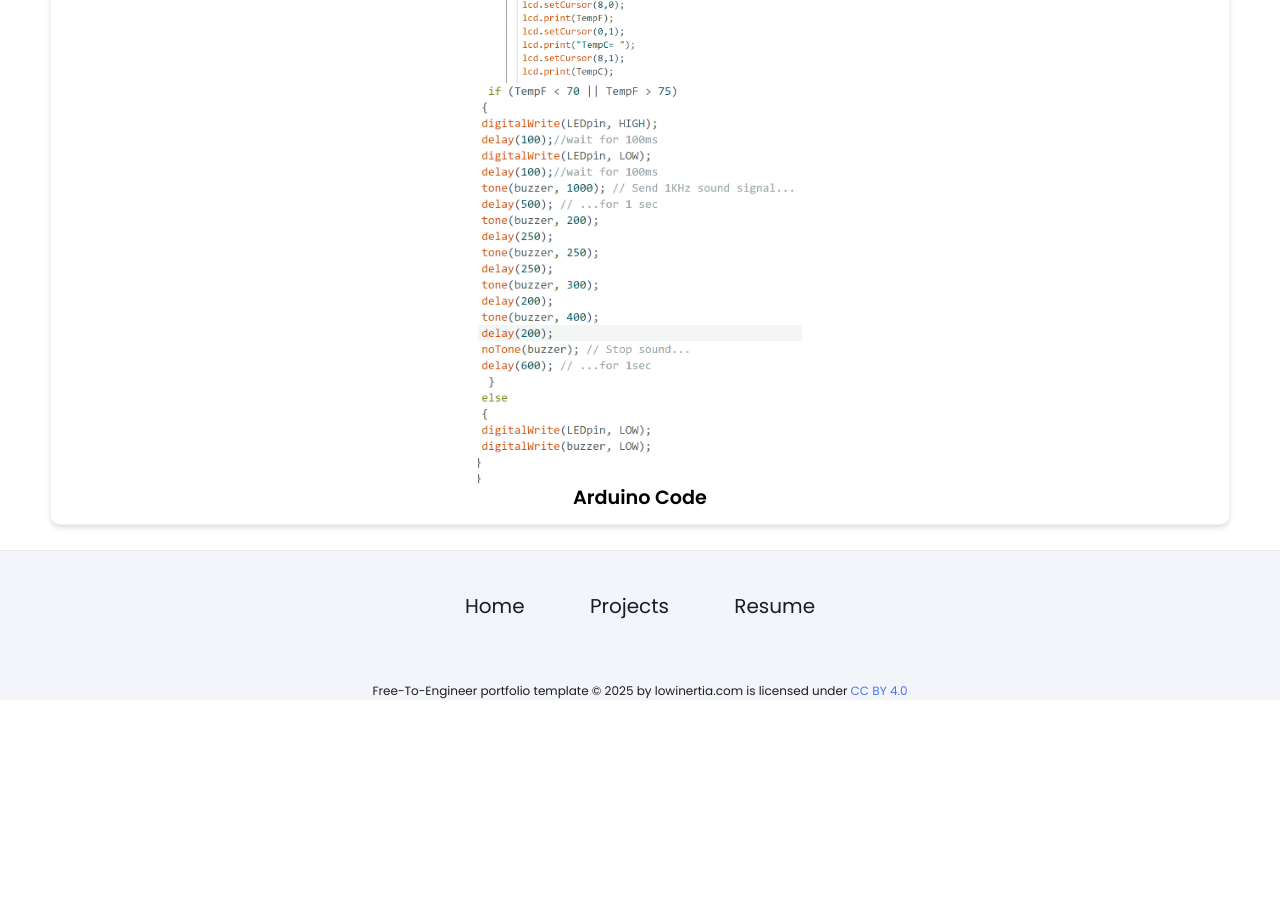
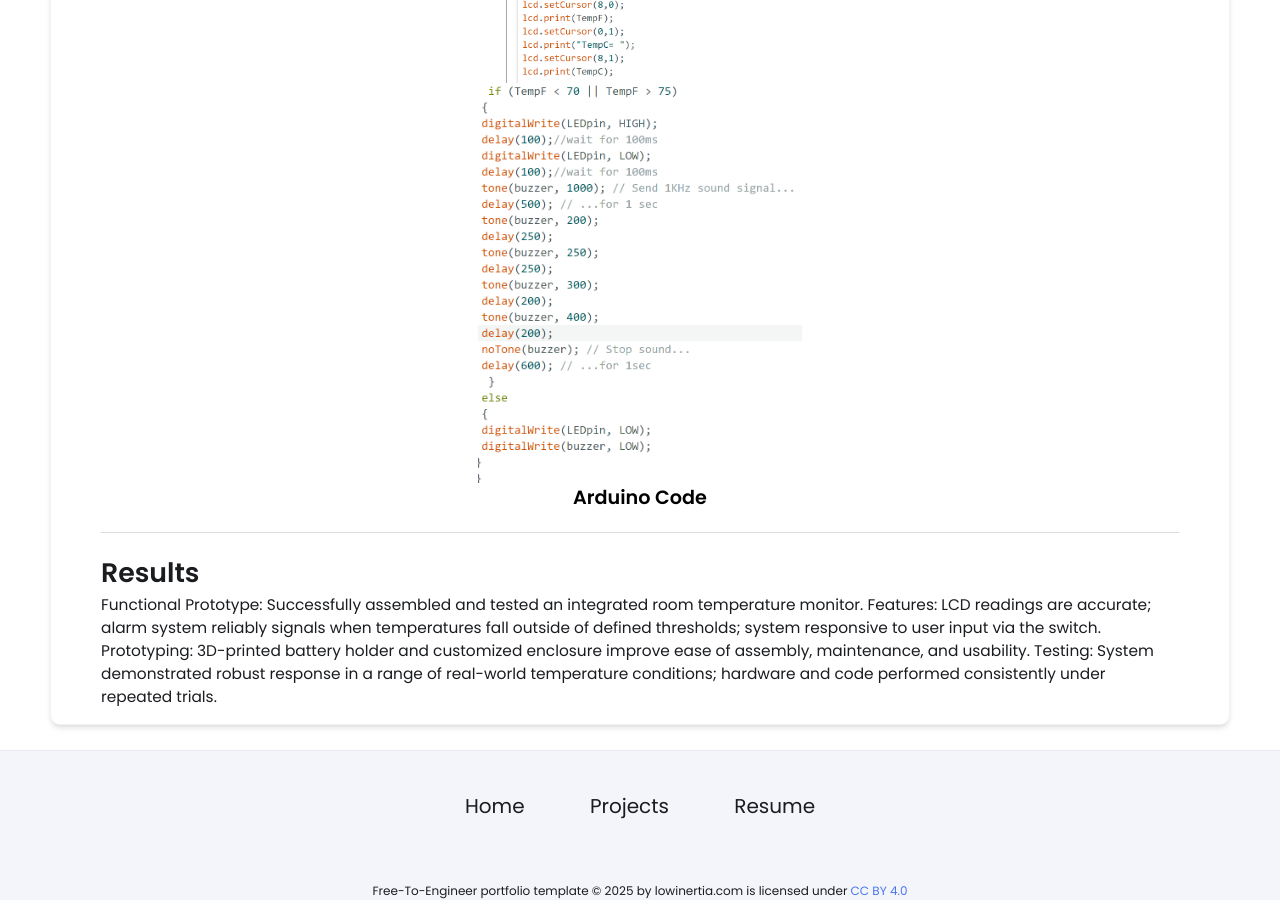
Before and after one commit to michael-vuong/michael-vuong.github.io, a Jekyll site: the page built from _projects/ArduinoTempSensor/index.md, in a window 1280 px wide and 900 px high, scrolled down 3633 px. Built offline with Jekyll 4.4.1, drawn with Linux system fonts in a browser that asks for light colours; before the commit the page ends 4333 px from its top, so only the background shows below that.

Commit message:
Update index.md

```diff
--- a/_projects/ArduinoTempSensor/index.md
+++ b/_projects/ArduinoTempSensor/index.md
@@ -73,3 +73,11 @@ Programmed Arduino to:
 <div style="text-align:center; font-size:1.2rem; font-weight:bold; margin-bottom:12px;">
   Arduino Code
 </div>
+
+---
+
+# Results
+Functional Prototype: Successfully assembled and tested an integrated room temperature monitor.
+Features: LCD readings are accurate; alarm system reliably signals when temperatures fall outside of defined thresholds; system responsive to user input via the switch.
+Prototyping: 3D-printed battery holder and customized enclosure improve ease of assembly, maintenance, and usability.
+Testing: System demonstrated robust response in a range of real-world temperature conditions; hardware and code performed consistently under repeated trials.
```
